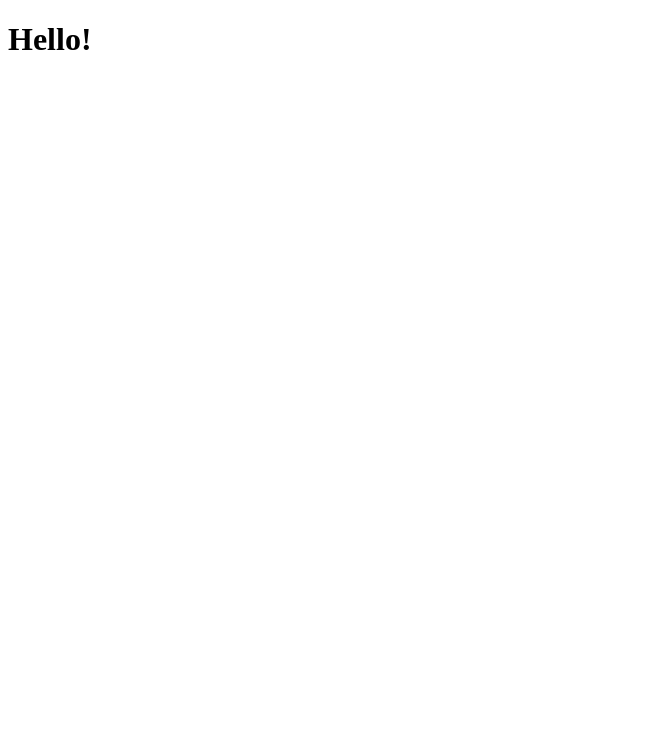
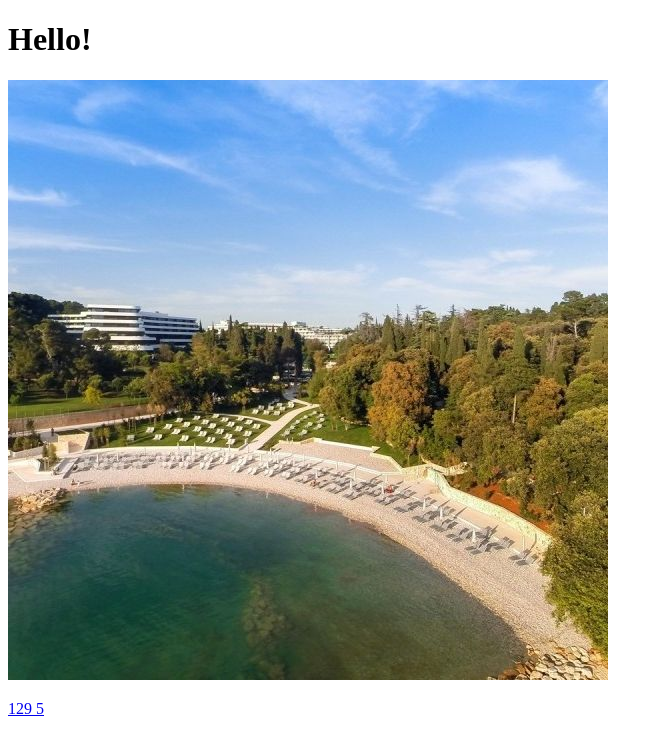
Before and after one commit to htmlacademy-univer-javascript-1/2672189-kekstagram-6, a website with bundled scripts: page 2672189-kekstagram-6/index.html in a window 1280 px wide. Shown: the top 731 px of the page, without its empty margins (0-663 px from the left). Built offline with nearby package versions, Linux system fonts and the light colour scheme.

Commit message:
Выполнила задание 7.11: отрисовка миниатюр пользователя

```diff
--- a/2672189-kekstagram-6/index.html
+++ b/2672189-kekstagram-6/index.html
@@ -8,5 +8,15 @@
 </head>
 <body>
   <h1>Hello!</h1>
+  <div class="pictures"></div>
+  <template id="picture">
+    <a class="picture" href="#">
+      <img class="picture__img" src="" alt="">
+      <p class="picture__info">
+        <span class="picture__likes"></span>
+        <span class="picture__comments"></span>
+      </p>
+    </a>
+  </template>
 </body>
 </html>
--- a/2672189-kekstagram-6/js/main.js
+++ b/2672189-kekstagram-6/js/main.js
@@ -1,3 +1,5 @@
 import { createPhotos } from './creating-data.js';
+import { renderThumbnails } from './rendering.js';
 
 const photos = createPhotos();
+renderThumbnails(photos);
--- /dev/null
+++ b/2672189-kekstagram-6/js/rendering.js
@@ -0,0 +1,18 @@
+export function renderThumbnails(photos) {
+  const picturesContainer = document.querySelector('.pictures');
+  const fragment = document.createDocumentFragment();
+
+  photos.forEach(photo => {
+    const template = document.querySelector('#picture').content.querySelector('.picture');
+    const pictureElement = template.cloneNode(true);
+
+    pictureElement.querySelector('img').src = photo.url;
+    pictureElement.querySelector('img').alt = photo.description;
+    pictureElement.querySelector('.picture__likes').textContent = photo.likes;
+    pictureElement.querySelector('.picture__comments').textContent = photo.comments.length;
+
+    fragment.appendChild(pictureElement);
+  });
+
+  picturesContainer.appendChild(fragment);
+}
```
Also changed, not shown: 2672189-kekstagram-6/js/function.js (deleted, +0 -29 lines), 2672189-kekstagram-6/js/functions.js (added, +22 -0 lines).
